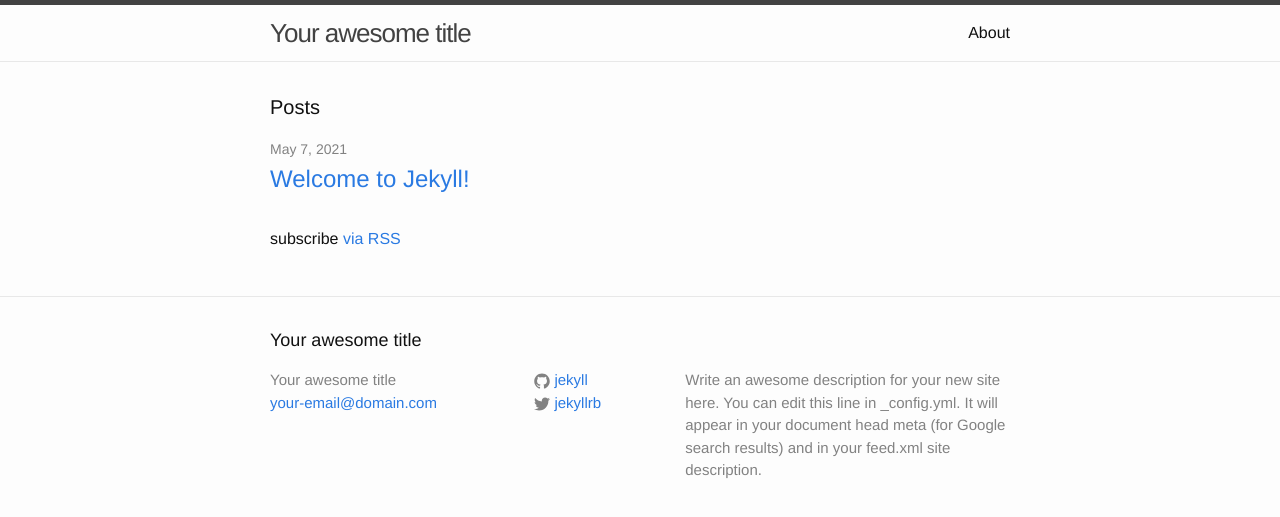
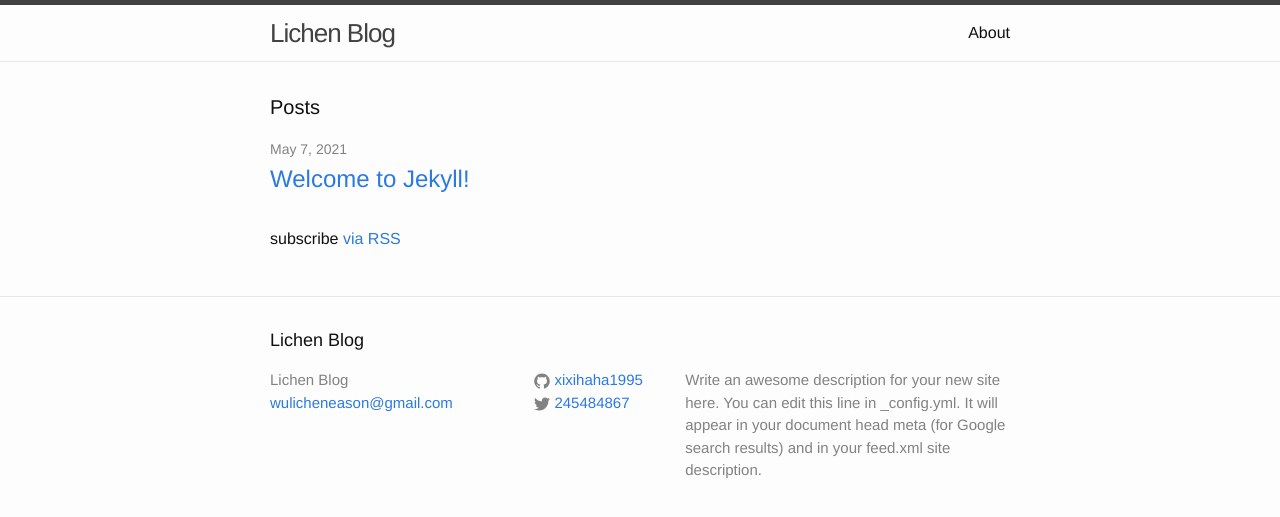
Before and after one commit to xixihaha1995/xixihaha1995.github.io, a Jekyll site: the page built from docs/index.html, in a window 1280 px wide. Shown: the top 517 px of the page. Built offline with Jekyll 4.4.1, drawn with Linux system fonts in a browser that asks for light colours.

Commit message:
change index content

```diff
--- a/docs/_config.yml
+++ b/docs/_config.yml
@@ -6,16 +6,16 @@
 # 'jekyll serve'. If you change this file, please restart the server process.
 
 # Site settings
-title: Your awesome title
-email: your-email@domain.com
+title: Lichen Blog
+email: wulicheneason@gmail.com
 description: > # this means to ignore newlines until "baseurl:"
   Write an awesome description for your new site here. You can edit this
   line in _config.yml. It will appear in your document head meta (for
   Google search results) and in your feed.xml site description.
 baseurl: "" # the subpath of your site, e.g. /blog
 url: "http://yourdomain.com" # the base hostname & protocol for your site
-twitter_username: jekyllrb
-github_username:  jekyll
+twitter_username: 245484867
+github_username:  xixihaha1995
 
 # Build settings
 markdown: kramdown
```
